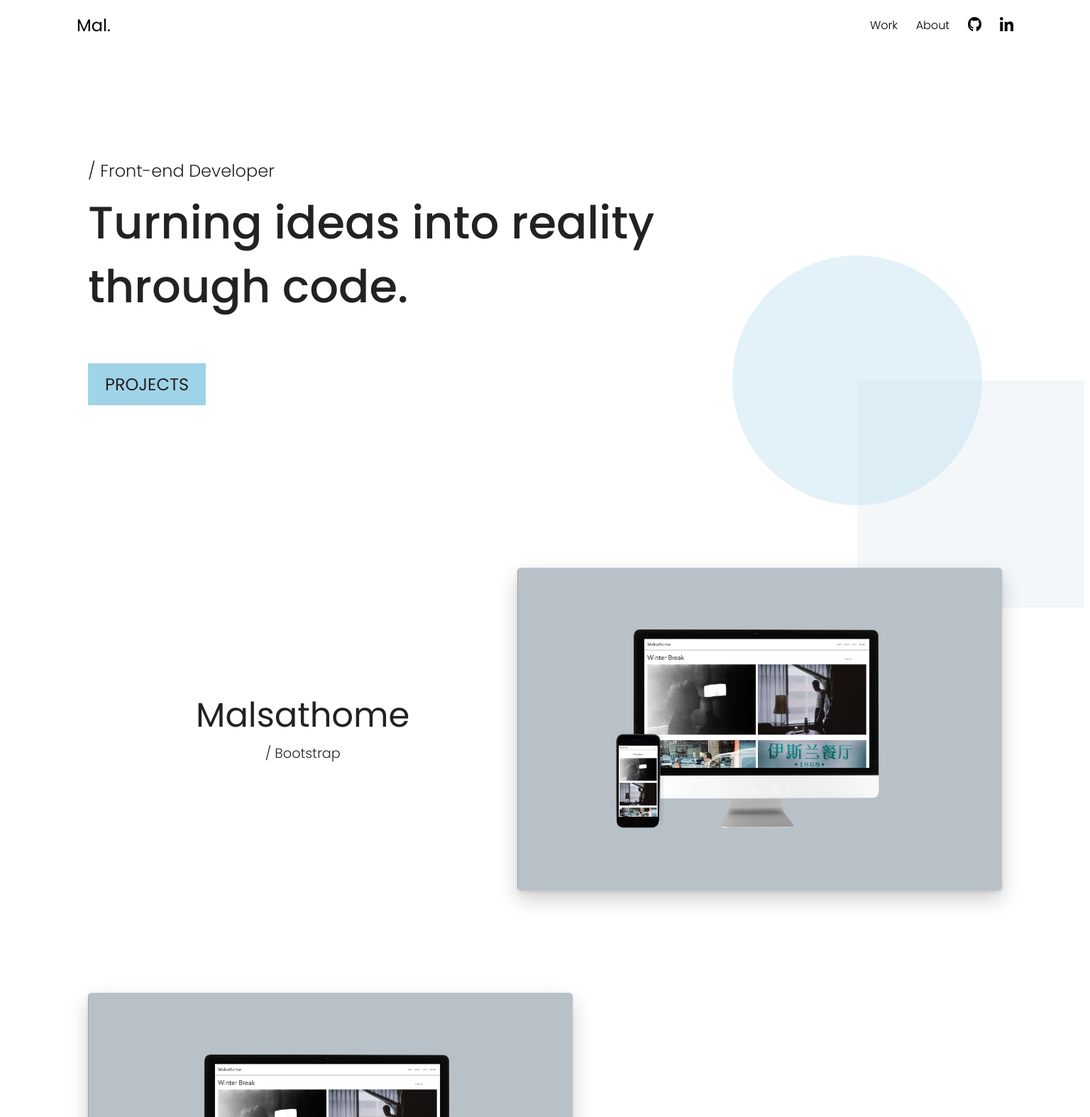
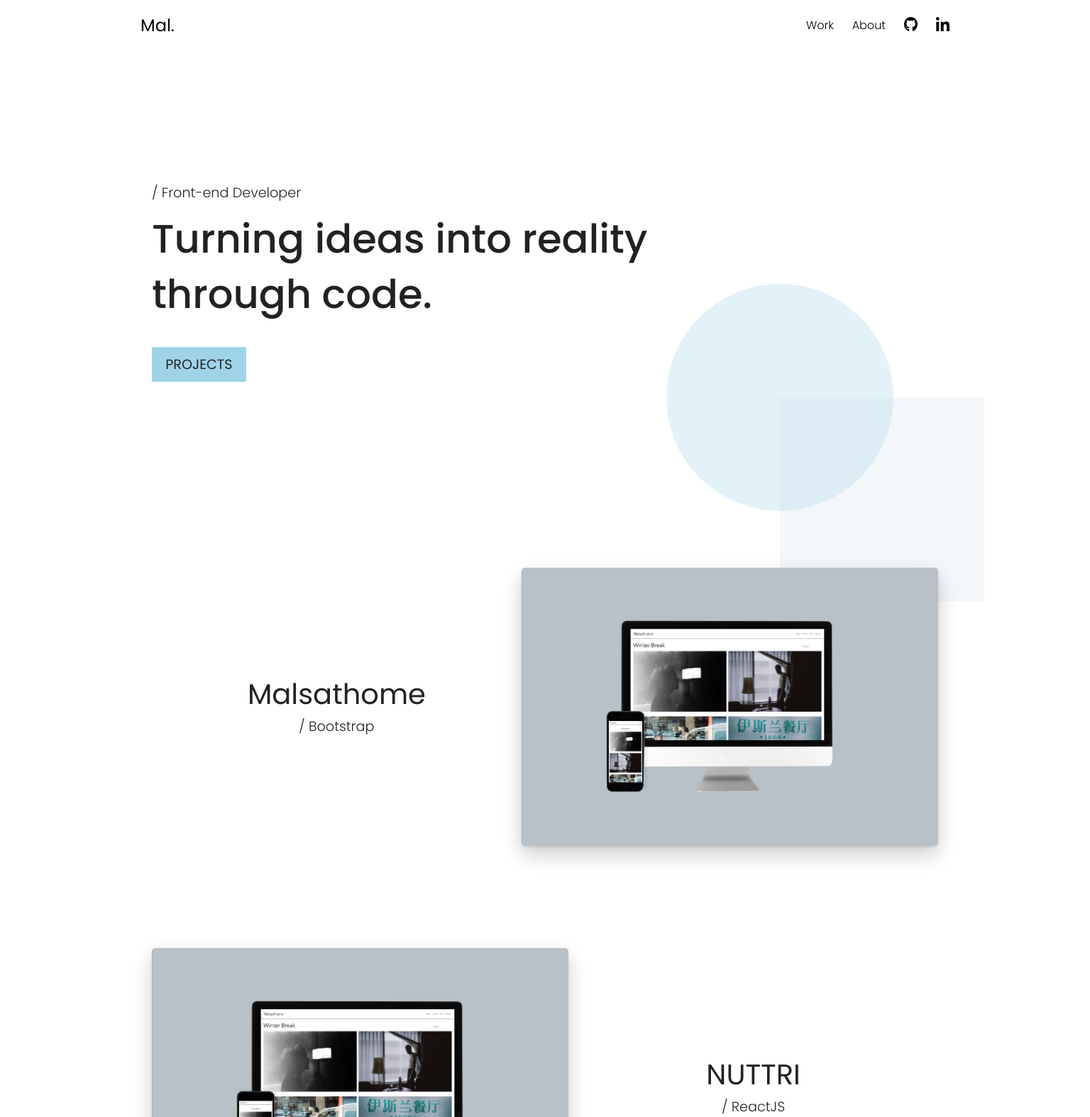
Before and after one commit to MalcolmTann/Portfolio-Build, a PHP site: page / in a window 1536 px wide. Shown: the top 1574 px of the page at 71% size. Run offline with PHP 8.4, Linux system fonts and the light colour scheme.

Commit message:
header / footer adjust

```diff
--- a/styles/style.css
+++ b/styles/style.css
@@ -38,7 +38,7 @@ img {
 }
 
 .container {
-    max-width: 1320px;
+    max-width: 1140px;
     margin: 0 auto;
     display: flex;
 }
@@ -336,8 +336,8 @@ footer .container {
     min-height: 4em;
     justify-content: space-between;
     flex-direction: column;
+    text-align: center;
     padding-bottom: 1em;
-    text-align: center;
 }
 
 footer img {
@@ -455,8 +455,9 @@ footer p {
 
     footer .container {
         flex-direction: row-reverse;
-        align-items: flex-end;
-        padding: 1em 2em;
+        align-items: center;
+        justify-content: space-around;
+        padding: 1em;
     }
 
     footer p {
@@ -582,10 +583,6 @@ footer p {
 
 @media only screen and (min-width: 992px) {
 
-    header {
-        padding: 1em 2em;
-    }
-
     .intro, .projects, .bio {
         max-width: 960px;
     }
@@ -636,10 +633,6 @@ footer p {
 
 @media only screen and (min-width: 1200px) {
 
-    header {
-        padding: 1em 2.8em;
-    }
-
     .intro, .projects, .bio {
         max-width: 1140px;
     }
@@ -680,52 +673,8 @@ footer p {
         width: 70%;
     }
 
-    footer .container {
-        padding: 1em 3em;
+    footer img {
+        height: 1.5em;
+        padding: 0 1em;
     }
 }
-
-@media only screen and (min-width: 1440px) {
-
-    p {
-        font-size: 1.2rem;
-    }
-
-    .btn {
-        font-size: 1.2rem;
-    }
-
-    .intro, .projects, .bio {
-        max-width: 1320px;
-    }
-
-    .intro h1 {
-        font-size: 4rem;
-    }
-
-    .intro p {
-        font-size: 1.5rem;
-    }
-
-    .intro .btn {
-        margin-top: 2em;
-        font-size: 1.5rem;
-    }
-
-    .intro .shape {
-        height: 22em;
-        width: 22em;
-        top: 45%;
-        left: 70%;
-    }
-
-    .intro .shape:after {
-        height: 20em;
-        width: 20em;
-    }
-
-    .projects .artifact .col-2 .title {
-        font-size: 3rem;
-    }
-
-}
```
Also changed, not shown: README.md.
